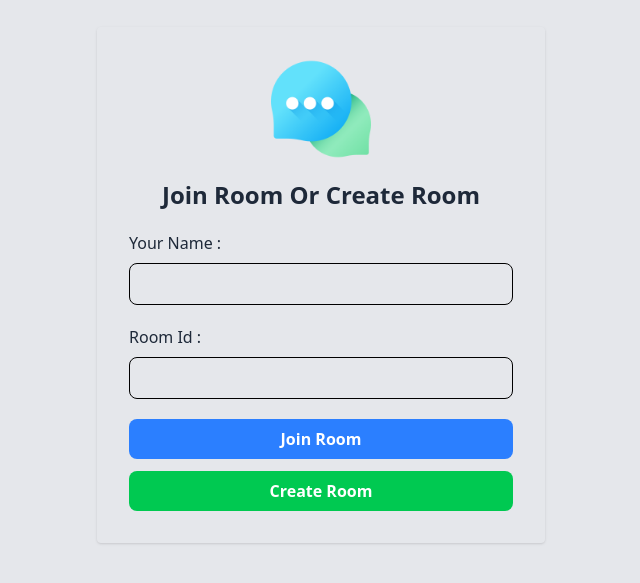
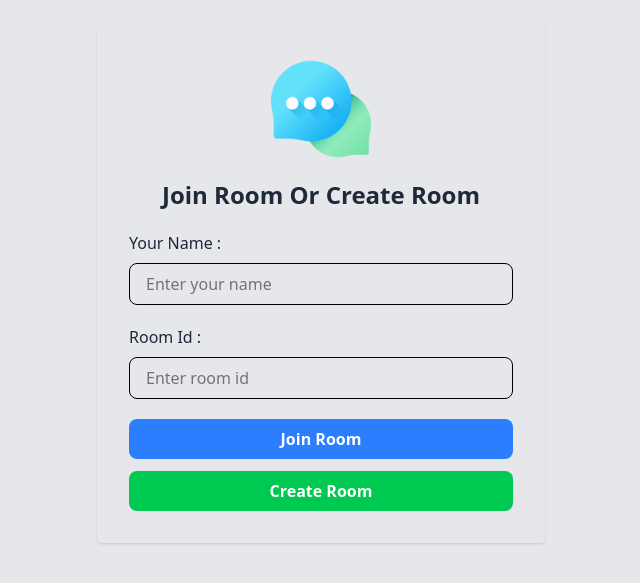
Before and after one commit to CodeHarsh108/Chat-App-Frontend, a React (Vite) app: page / in a window 1280 px wide. Shown: the part 115-698 px from the top of the page, without its empty margins (319-959 px from the left). Built offline with nearby package versions, Linux system fonts and the light colour scheme.

Commit message:
Form Handling

```diff
--- a/src/components/JoinCreateChat.jsx
+++ b/src/components/JoinCreateChat.jsx
@@ -1,8 +1,47 @@
-import React from 'react'
+import React, { useState } from 'react'
 import chatIcon from '../assets/chat.png'
+import { MdRoom } from 'react-icons/md';
+import toast from 'react-hot-toast';
 
 
 const JoinCreateChat = () => {
+
+
+  const [details, setDetails] = useState({
+    roomId : '',
+    username : ''
+  });
+
+
+
+
+  function handleFormInputChange(event){
+    setDetails({
+      ...details,
+      [event.target.name] : event.target.value,
+    })
+  }
+
+
+  function validateForm(){
+    if(details.username.trim() === '' || details.roomId.trim() === ''){
+      toast.error("Please fill all the fields");
+      return false;
+    }
+  }
+
+  function joinChat(){
+    if(!validateForm()){
+      return;
+    }
+    // proceed to join the chat
+    alert(`Joining room ${details.roomId} as ${details.username}`);
+  }
+
+  function createRoom(){
+
+  }
+
   return (
     <div className='min-h-screen flex items-center justify-center'>
 
@@ -14,18 +53,18 @@ const JoinCreateChat = () => {
             <h1 className='text-2xl font-semibold text-center margin'>Join Room Or Create Room</h1>
             <div className=''>
                 <label htmlFor="name" className='block font-medium mb-2'>Your Name : </label>
-                <input type="text" id='name' className='w-full dark:bg-gray-200 px-4 py-2 border dark:border-gray-300 rounded-lg focus:outline-none focus:ring-2 focus:ring-blue-500 text-black'/>
+                <input onChange={handleFormInputChange} value={details.username} name='username' placeholder='Enter your name ' type="text" id='name' className='w-full dark:bg-gray-200 px-4 py-2 border dark:border-gray-300 rounded-lg focus:outline-none focus:ring-2 focus:ring-blue-500 text-black'/>
             </div>
 
 
             <div className=''>
                 <label htmlFor="name" className='block font-medium mb-2'>Room Id : </label>
-                <input type="text" id='name' className='w-full dark:bg-gray-200 px-4 py-2 border dark:border-gray-300 rounded-lg focus:outline-none focus:ring-2 focus:ring-blue-500 text-black'/>
+                <input onChange={handleFormInputChange} value={details.roomId} name='roomId' placeholder='Enter room id ' type="text" id='name' className='w-full dark:bg-gray-200 px-4 py-2 border dark:border-gray-300 rounded-lg focus:outline-none focus:ring-2 focus:ring-blue-500 text-black'/>
             </div>
 
             <div>
-                <button className='w-full bg-blue-500 hover:bg-blue-600 text-white font-semibold py-2 px-4 rounded-lg transition duration-300'>Join Room</button>
-                <button className='w-full mt-3 bg-green-500 hover:bg-green-600 text-white font-semibold py-2 px-4 rounded-lg transition duration-300'>Create  Room</button>
+                <button onClick={joinChat} className='w-full bg-blue-500 hover:bg-blue-600 text-white font-semibold py-2 px-4 rounded-lg transition duration-300'>Join Room</button>
+                <button onClick={createRoom} className='w-full mt-3 bg-green-500 hover:bg-green-600 text-white font-semibold py-2 px-4 rounded-lg transition duration-300'>Create  Room</button>
             </div>
 
 
```
